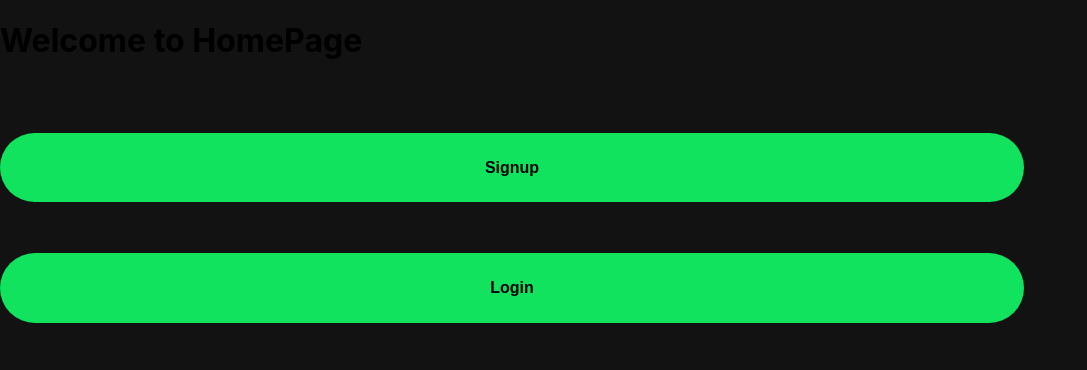
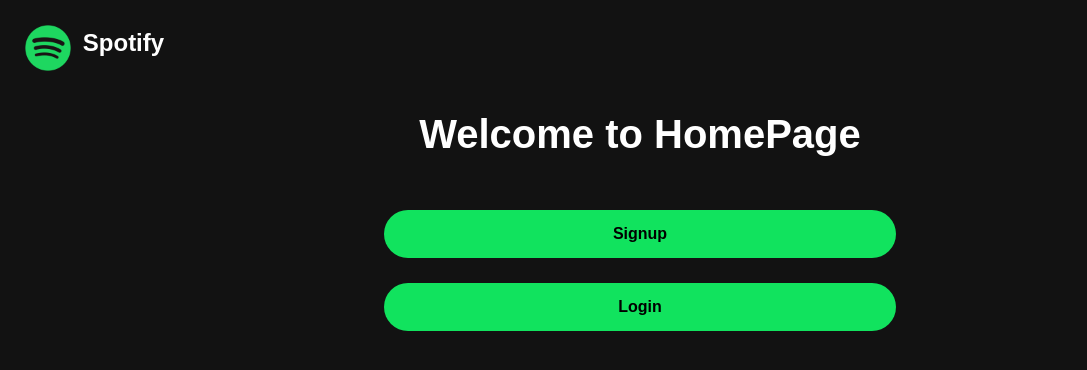
Before and after one commit to Saurav9284/Spotify_Authentication_Firebase, a React (Create React App) app in the folder myapp/: page / in a window 1280 px wide. Shown: the top 370 px of the page, without its empty margins (0-1087 px from the left). Built offline with nearby package versions, Linux system fonts and the light colour scheme.

Commit message:
50% auth add

```diff
--- a/myapp/src/Pages/Homepage.jsx
+++ b/myapp/src/Pages/Homepage.jsx
@@ -1,22 +1,38 @@
-import React from 'react';
-import { useNavigate } from 'react-router-dom';
+import React from "react";
+import { useNavigate } from "react-router-dom";
+import SpotifyLogo from "../Assets/SpotifyLogo.png";
+import "../Styles/homepage.css"
+import { auth , provider} from '../Firebase/firebase'
 
 const Homepage = () => {
   const navigate = useNavigate();
 
   const handleSignup = () => {
-    navigate('/signup'); // Navigate to the Signup component
+    navigate("/signup"); // Navigate to the Signup component
   };
 
   const handleLogin = () => {
-    navigate('/login'); // Navigate to the Login component
+    navigate("/login"); // Navigate to the Login component
   };
+
+
+  const user = localStorage.getItem("email");
+  console.log(user);
 
   return (
     <div>
-      <h1>Welcome to HomePage</h1>
-      <button onClick={handleSignup}>Signup</button>
-      <button onClick={handleLogin}>Login</button>
+      <div className="navbarauth">
+        <div className="logo">
+          <img src={SpotifyLogo} width={50} />
+          <label>Spotify</label>
+        </div>
+      </div>
+      <div id="childhome">
+        <h1 id="homehead">Welcome to HomePage</h1>
+        <h3 style={{color:"white"}}>{user}</h3>
+        <button onClick={handleSignup}>Signup</button>
+        <button onClick={handleLogin}>Login</button>
+      </div>
     </div>
   );
 };
--- a/myapp/src/Pages/Login.jsx
+++ b/myapp/src/Pages/Login.jsx
@@ -21,6 +21,8 @@ function Login() {
      signInWithEmailAndPassword(auth , email , password)
      .then((userCredential)=>{
       console.log(userCredential);
+      localStorage.setItem("email",email);
+      navigate('/');
      })
      .catch((error)=>{
       console.log(error);
@@ -30,6 +32,7 @@ function Login() {
   const handlegoogle = () => {
       signInWithPopup(auth,provider).then((data)=>{
       setValue(data.user.email);
+      navigate('/');
       localStorage.setItem("email",data.user.email);
     })
 }
--- a/myapp/src/Pages/Signup.jsx
+++ b/myapp/src/Pages/Signup.jsx
@@ -22,6 +22,8 @@ const Signup = () => {
      createUserWithEmailAndPassword(auth , email , password)
      .then((userCredential)=>{
       console.log(userCredential);
+      localStorage.setItem("email",email);
+      navigate('/login')
      })
      .catch((error)=>{
       console.log(error);
@@ -32,6 +34,7 @@ const Signup = () => {
       signInWithPopup(auth,provider).then((data)=>{
         setValue(data.user.email);
         localStorage.setItem("email",data.user.email);
+        navigate('/')
       })
   }
 
--- /dev/null
+++ b/myapp/src/Styles/homepage.css
@@ -0,0 +1,12 @@
+#childhome{
+    width: 50%;
+    text-align: center;
+    margin: auto;
+}
+#homehead{
+    color: white;
+    font-size: 2.5rem;
+    font-weight: 700;
+    font-family: var(--font-family, CircularSpTitle, CircularSpTitle-Tall, CircularSp-Arab, CircularSp-Hebr, CircularSp-Cyrl, CircularSp-Grek, CircularSp-Deva, var(--fallback-fonts, sans-serif));
+    text-align: center;
+}
```
